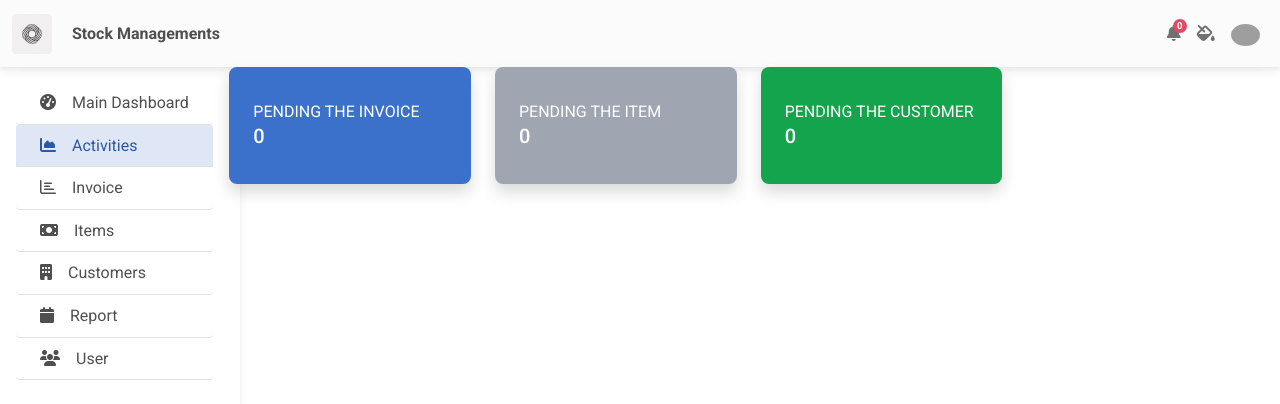
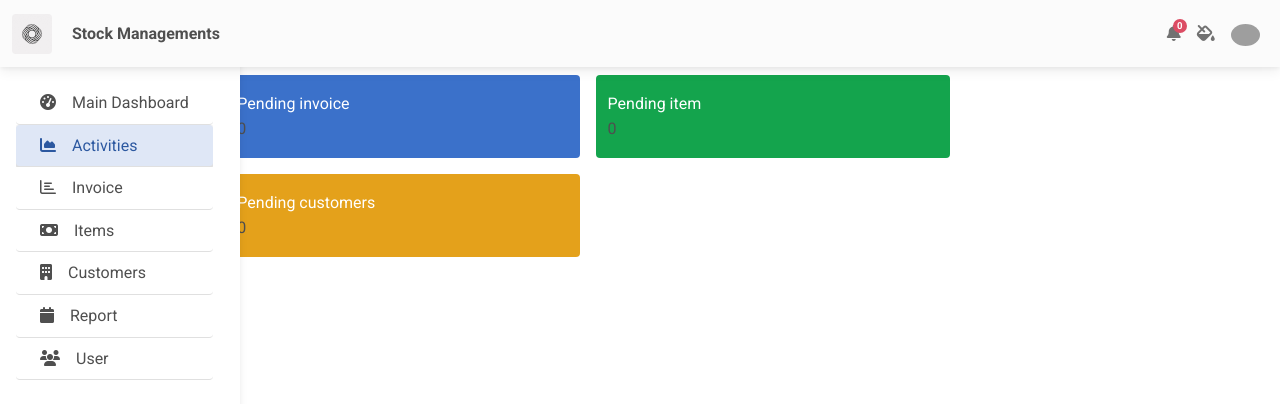
Before and after one commit to ishimwepacifique0/Inventory_react_todo, a React (Create React App) app: page / in a window 1280 px wide. Shown: the top 404 px of the page. Built offline with nearby package versions, Linux system fonts and the light colour scheme; no server answers; sample sign-in values are in the browser's storage; grey boxes are pictures that could not be loaded; what @react-pdf/renderer would draw is missing.

Commit message:
add dashboard

```diff
--- a/src/Page/Dashboard.js
+++ b/src/Page/Dashboard.js
@@ -59,68 +59,31 @@ function Dashboard(props) {
         <>
             <div className='container'>
             <div className='row'>
-                <div className='col-xl-3 colo-md-6 mb-4'>
-                    <div className='card border-left-warning shadow h-100 py-2 bg-primary'>
-                        <div className='card-body'>
-                            <div className='row no-gutters align-items-center'>
-                                <div className='col mr-2'>
-                                    <div className='text-xs font-weight-bold text-white text-uppercase mb-1'>
-                                        Pending the Invoice
-                                        <div className='h5 mb-0 font-weight-bold text-gray-800'>
+                                        <div className='col-sm-4 bg-primary rounded py-3 mx-2 my-2'>
+                                            <div className='text-white font-bold'>Pending invoice</div>
                                                 {
                                                     countdata.length
                                                 }
                                         </div>
-                                    </div>
-                                    <div className='col-auto'>
-                                    </div>
-                                </div>
-                            </div>
-                        </div>
-                    </div>
-                </div>
-                <div className='col-xl-3 colo-md-6 mb-4'>
-                    <div className='card border-left-warning shadow h-100 py-2 bg-secondary'>
-                        <div className='card-body'>
-                            <div className='row no-gutters align-items-center'>
-                                <div className='col mr-2'>
-                                    <div className='text-xs font-weight-bold text-white text-uppercase mb-1'>
-                                        Pending the Item
-                                        <div className='h5 mb-0 font-weight-bold text-gray-800'>
+                                        <div className='col-sm-4 bg-success rounded py-3 mx-2 my-2'>
+                                        <div className='text-white font-bold'>Pending item</div>
+
+
                                         {
                                                     countdataitem.length
                                                 }
                                         </div>
-                                    </div>
-                                    <div className='col-auto'>
-                                    </div>
-                                </div>
-                            </div>
-                        </div>
-                    </div>
-                </div>
-                <div className='col-xl-3 colo-md-6 mb-4'>
-                    <div className='card border-left-warning shadow h-100 py-2 bg-success'>
-                        <div className='card-body'>
-                            <div className='row no-gutters align-items-center'>
-                                <div className='col mr-2'>
-                                    <div className='text-xs font-weight-bold text-white text-uppercase mb-1'>
-                                        Pending the Customer
-                                        <div className='h5 mb-0 font-weight-bold text-gray-800'>
+
+                                        <div className='col-sm-4 bg-warning rounded py-3 mx-2 my-2'>
+                                        <div className='text-white font-bold'>Pending customers</div>
+
                                         {
                                                     countdata.length
                                                 }
                                         </div>
-                                    </div>
-                                    <div className='col-auto'>
-                                    </div>
-                                </div>
-                            </div>
-                        </div>
-                    </div>
-                </div>
-            </div>
-        </div>
+
+                                        </div>
+                                        </div>
     </>
     );
 }
--- a/src/Page/Modal/Appsider.css
+++ b/src/Page/Modal/Appsider.css
@@ -18,7 +18,7 @@ body {
     /* Height of navbar */
     box-shadow: 0 2px 5px 0 rgb(0 0 0 / 5%), 0 2px 10px 0 rgb(0 0 0 / 5%);
     width: 240px;
-    /* z-index: 600; */
+    z-index:0
   }
 
 
@@ -44,5 +44,6 @@ body {
     padding-top: 0.5rem;
     overflow-x: hidden;
     overflow-y: auto;
+    z-index: 0;
     /* Scrollable contents if viewport is shorter than content. */
   }
```
